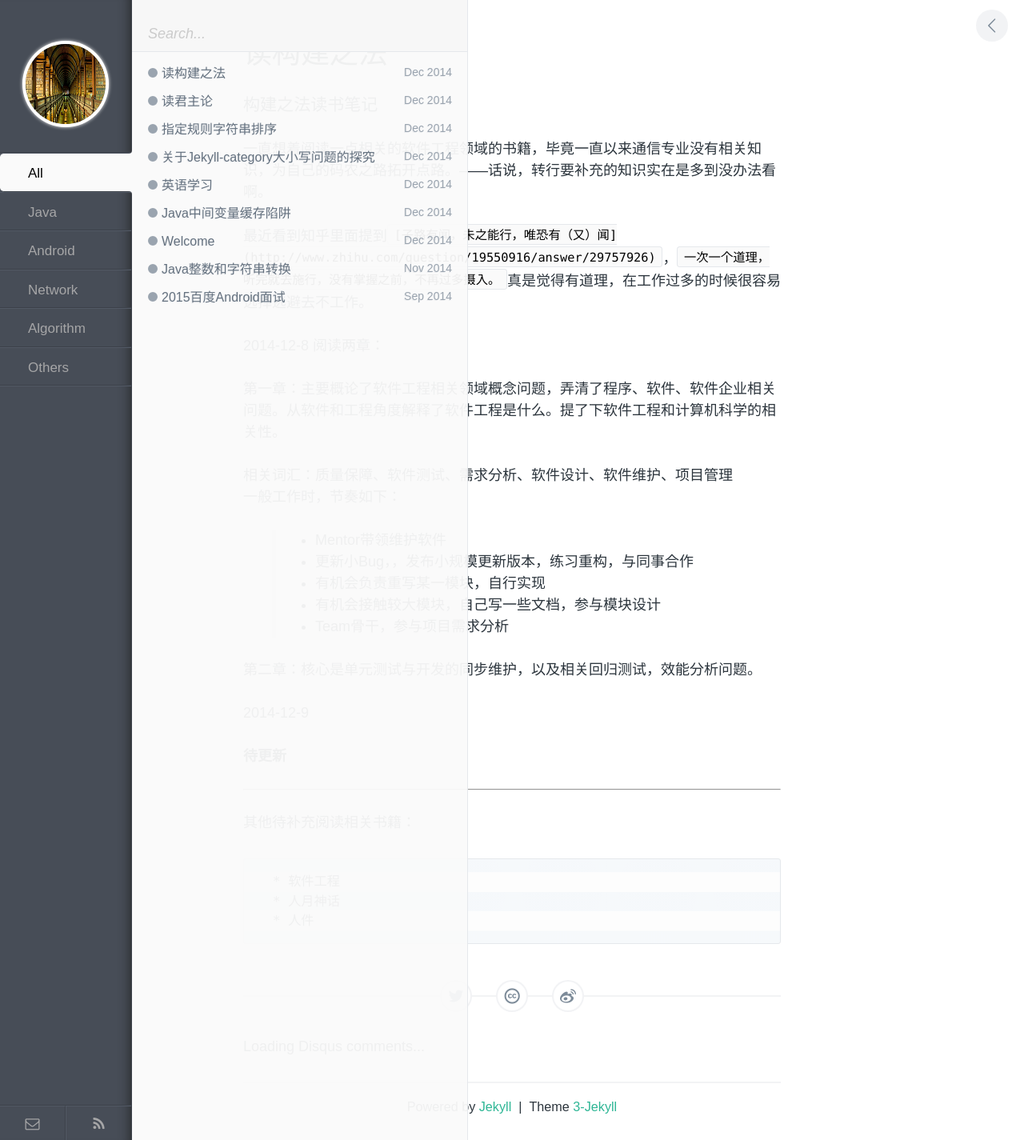
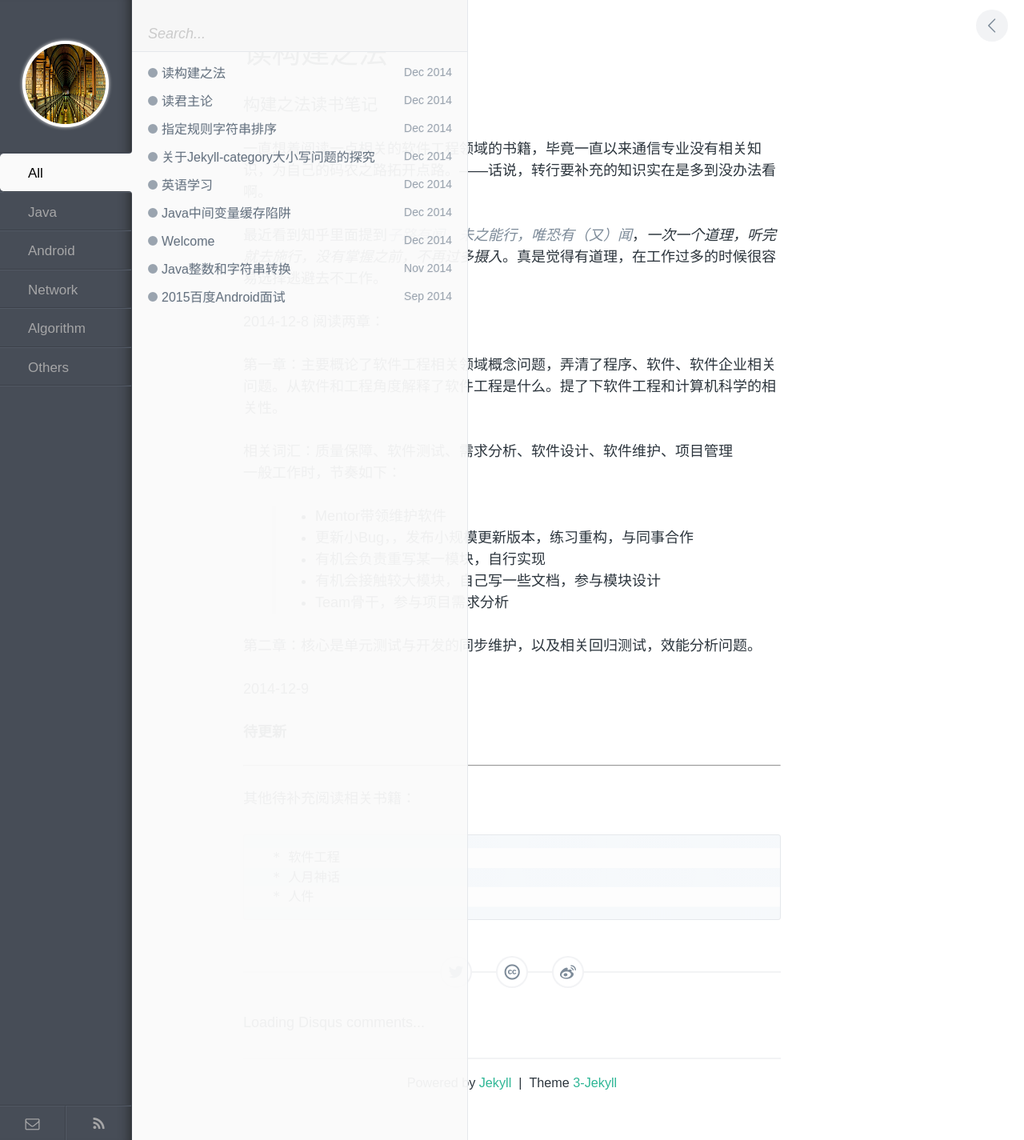
Before and after one commit to enlipan/enlipan.github.io, a Jekyll site: the page built from _posts/2014-12-08-Reading-BuildingToWin-Solft-.md, in a window 1280 px wide. Shown: the whole page at 80% size. Built offline with Jekyll 4.4.1, drawn with Linux system fonts in a browser that asks for light colours; comment, search, counter and statistics services are not loaded.

Commit message:
update Bulding

```diff
--- a/_posts/2014-12-08-Reading-BuildingToWin-Solft-.md
+++ b/_posts/2014-12-08-Reading-BuildingToWin-Solft-.md
@@ -7,7 +7,7 @@ category: others
 
 一直想着阅读一点相关的软件工程领域的书籍，毕竟一直以来通信专业没有相关知识，为自己的码农之路拓开点路。——话说，转行要补充的知识实在是多到没办法看啊。
 
-最近看到知乎里面提到`[子路有闻，未之能行，唯恐有（又）闻](http://www.zhihu.com/question/19550916/answer/29757926)`，`一次一个道理，听完就去施行，没有掌握之前，不再过多摄入。`真是觉得有道理，在工作过多的时候很容易选择逃避去不工作。
+最近看到知乎里面提到[*子路有闻，未之能行，唯恐有（又）闻*](http://www.zhihu.com/question/19550916/answer/29757926)，*一次一个道理，听完就去施行，没有掌握之前，不再过多摄入*。真是觉得有道理，在工作过多的时候很容易选择逃避去不工作。
 
 ####2014-12-8   阅读两章：
 第一章：主要概论了软件工程相关领域概念问题，弄清了程序、软件、软件企业相关问题。从软件和工程角度解释了软件工程是什么。提了下软件工程和计算机科学的相关性。
```
